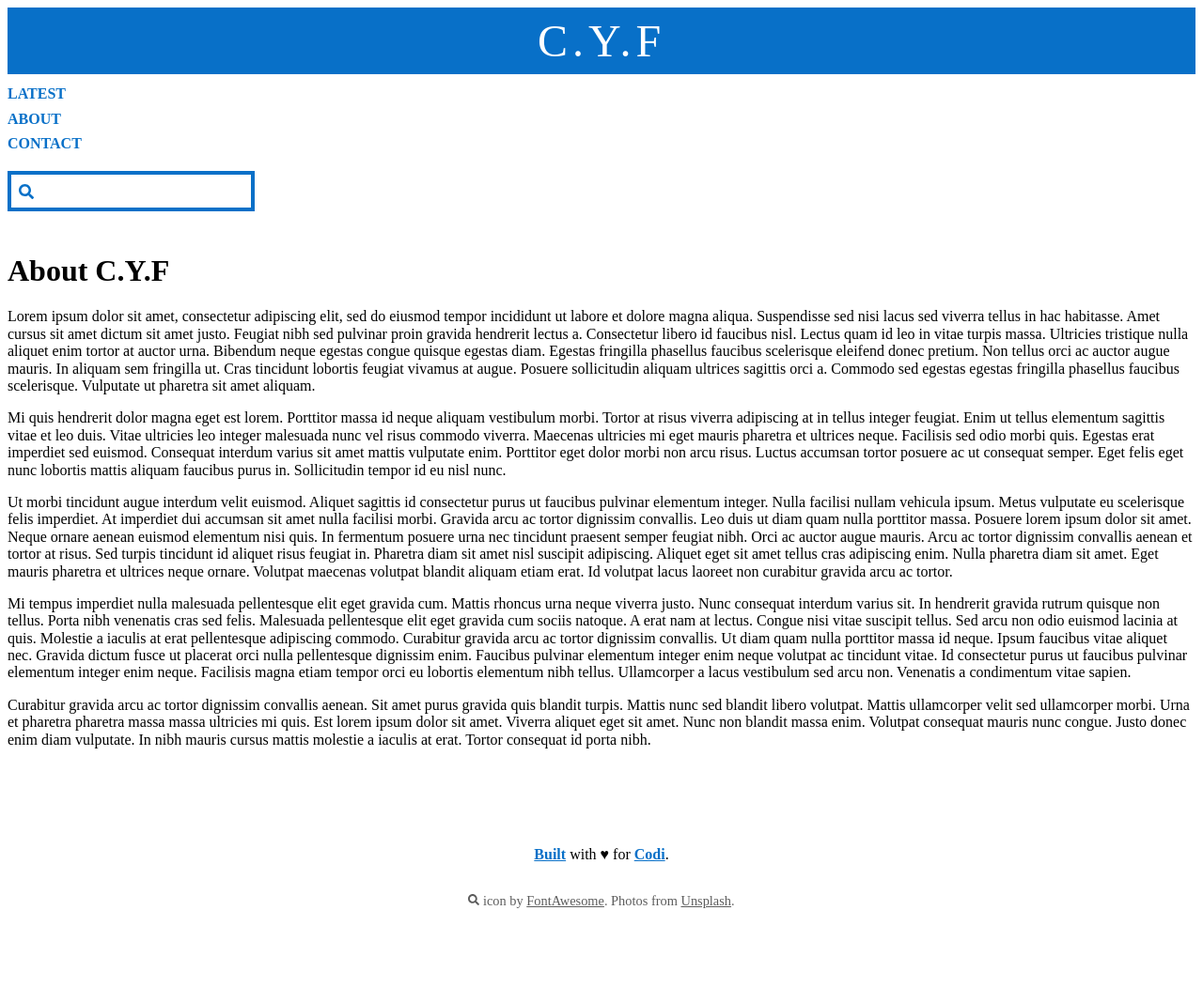
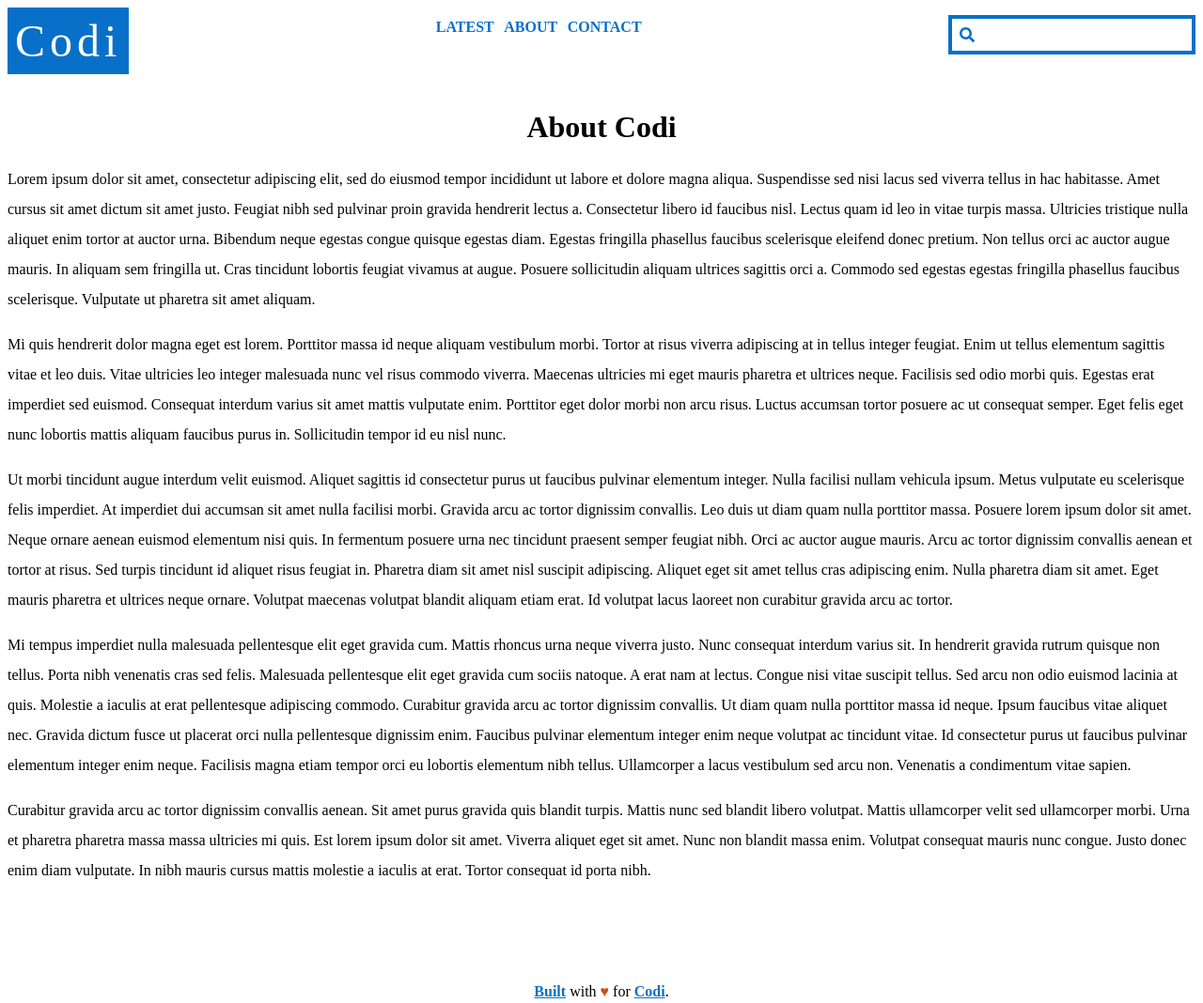
Before and after one commit to khaleds961/Get_Codi_Course, a website: page week-3/29-combined-skills/about.html in a window 1280 px wide. Shown: the top 1068 px of the page at 94% size. Before the commit the page ends 1014 px from the top, so only its background shows below. Drawn offline with Linux system fonts and the light colour scheme.

Commit message:
Do it all finaly

```diff
--- a/week-3/29-combined-skills/about.html
+++ b/week-3/29-combined-skills/about.html
@@ -11,12 +11,12 @@
 
   <body>
     <div class="site-wrapper">
-      <div class="site-header">
-        <h1 class="site-header__title">C.Y.F</h1>
+      <header class="site-header">
+        <h1 class="site-header__title">Codi</h1>
         <div class="main-nav">
-          <ul class="main-nav__list">
+          <nav class="main-nav__list">
             <li class="main-nav__list-item">
-              <a href="index.html">Latest</a>
+              <a href="index.html" class="main-nav__list-item">Latest</a>
             </li>
             <li class="main-nav__list-item">
               <a href="about.html">About</a>
@@ -24,7 +24,7 @@
             <li class="main-nav__list-item">
               <a href="contact.html">Contact</a>
             </li>
-          </ul>
+          </nav>
         </div>
         <form class="site-search" action="/search">
           <label for="search-input">
@@ -47,11 +47,11 @@
           </svg>
           <button type="submit">Submit</button>
         </form>
-      </div>
+      </header>
 
       <main class="site-content">
         <article class="main-article">
-          <h1>About C.Y.F</h1>
+          <h1>About Codi</h1>
           <p>
             Lorem ipsum dolor sit amet, consectetur adipiscing elit, sed do eiusmod tempor
             incididunt ut labore et dolore magna aliqua. Suspendisse sed nisi lacus sed viverra
@@ -123,7 +123,7 @@
             href="https://github.com/coditech/Submissions/tree/master/Exercises/html-css-git-exercises"
             >Built</a
           >
-          with ♥ for <a href="https://codi.tech/">Codi</a>.
+          with <span class="heart">♥ </span>for <a href="https://codi.tech/">Codi</a>.
         </p>
         <p>
           <svg
--- a/week-3/29-combined-skills/styles.css
+++ b/week-3/29-combined-skills/styles.css
@@ -1 +1,49 @@
 /* Add your own CSS code below */
+.heart {
+  color: #c85308;
+}
+@media (min-width: 992px) {
+  .hero__title {
+    font-size: 50px;
+  }
+}
+
+nav {
+  display: flex;
+  justify-content: space-evenly;
+}
+
+@media (min-width: 767px) {
+  header {
+    display: flex;
+    align-items: flex-start;
+    justify-content: space-between;
+  }
+  nav {
+    display: flex;
+  }
+
+  .views {
+    display: flex;
+  }
+  .view-list__item {
+    margin-left: 15px;
+  }
+  .views__all {
+    margin-left: auto;
+  }
+}
+
+.site-content {
+  display: flex;
+  justify-content: center;
+}
+.main-article h1 {
+  display: flex;
+  justify-content: center;
+}
+.main-article p {
+  line-height: 2;
+  display: flex;
+  align-self: center;
+}
```
Also changed, not shown: week-3/29-combined-skills/contact.html (+29 -13 lines), week-3/29-combined-skills/index.html (+7 -7 lines).
